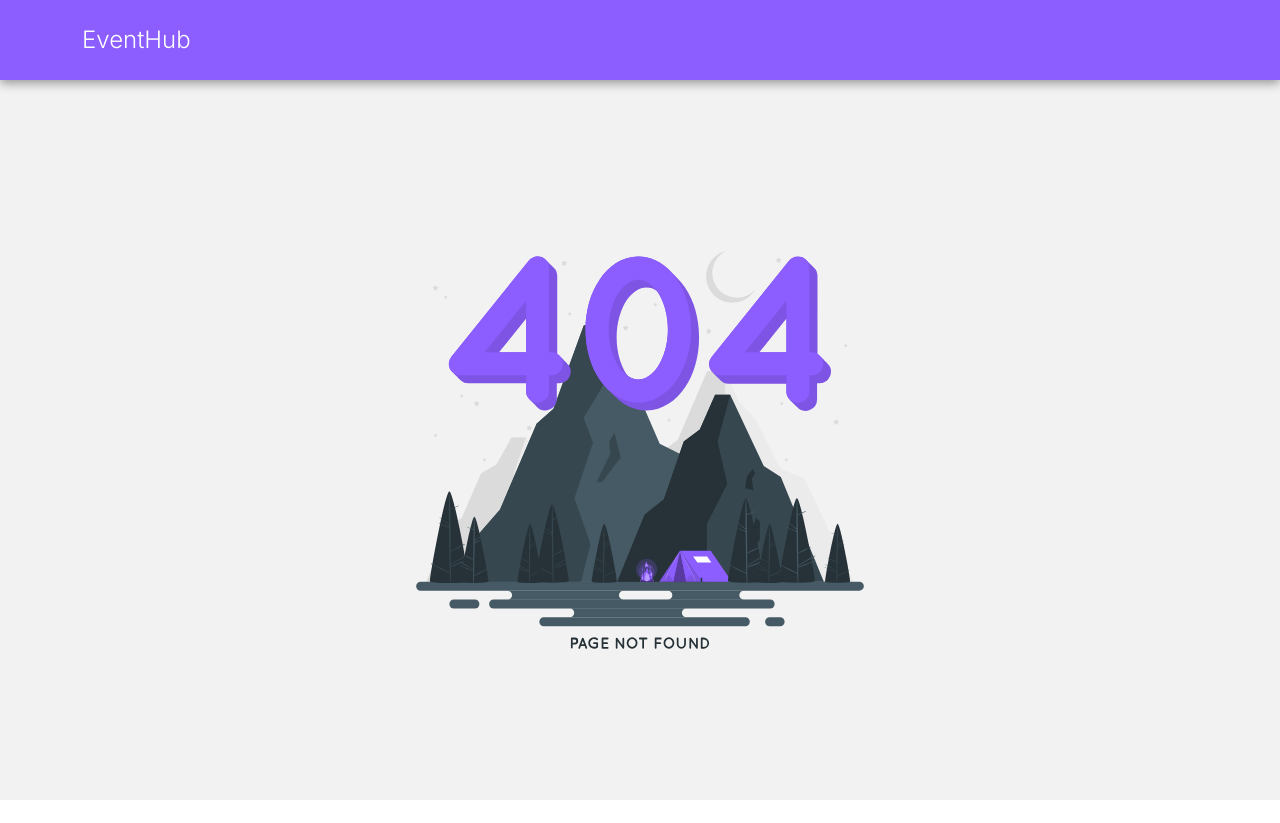
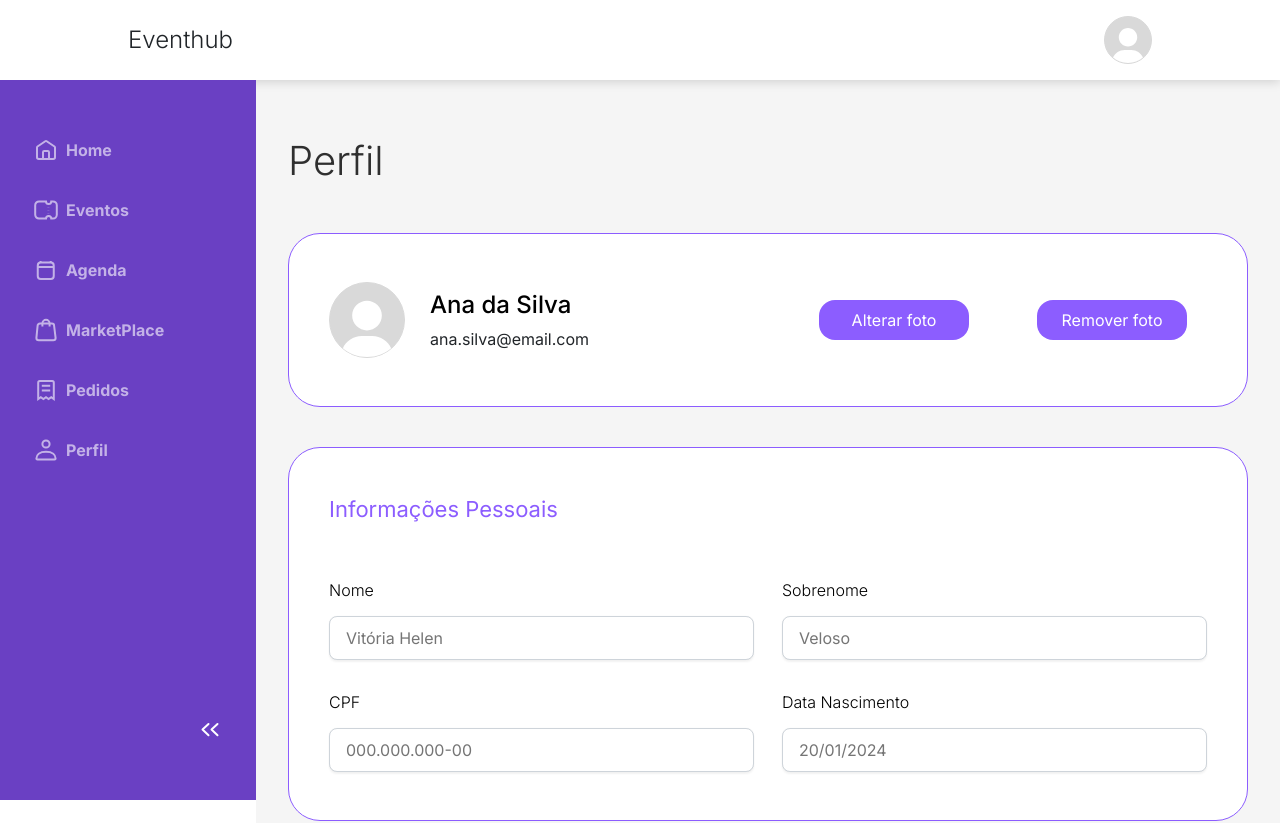
Before and after one commit to Eventhub-TCC/eventhub-tcc.github.io, a React (Vite) app: page /meu-perfil in a window 1280 px wide. Shown: the top 823 px of the page. Before the commit the page ends 800 px from the top, so only its background shows below. Built offline with nearby package versions, Linux system fonts and the light colour scheme.

Commit message:
feat(meu-perfil): adiciona página de perfil do usuário organizador
- Rota /meu-perfil
- Pagina de meu perfil criada
- Altera OrganizadorLayout para adicionar a rota de meu perfil

```diff
--- a/src/App.tsx
+++ b/src/App.tsx
@@ -6,6 +6,8 @@ import UsuarioLayout from './componentes/UsuarioLayout/UsuarioLayout'
 import EsqueciSenha from './paginas/EsqueciSenha/EsqueciSenha'
 import RedefinirSenha from './paginas/RedefinirSenha/RedefinirSenha'
 import Erro404 from './paginas/Erro404/Erro404'
+import MeuPerfil from './paginas/MeuPerfil/MeuPerfil'
+import OrganizadorLayout from './componentes/OrganizadorLayout/OrganizadorLayout'
 
 const App = () => {
   return (
@@ -18,7 +20,10 @@ const App = () => {
           <Route path='redefinir-senha' element={<RedefinirSenha />}/>
           <Route path='*' element={<Erro404 />}/>
         </Route>
-        <Route path='criar-evento' element={<CadastroEvento />}/>
+        <Route element={<OrganizadorLayout />}>
+          <Route path='criar-evento' element={<CadastroEvento />}/>
+          <Route path='meu-perfil' element={<MeuPerfil />}/>
+        </Route>
       </Routes>
     </BrowserRouter>
   )
--- a/src/componentes/OrganizadorLayout/OrganizadorLayout.tsx
+++ b/src/componentes/OrganizadorLayout/OrganizadorLayout.tsx
@@ -3,8 +3,9 @@ import BarraLateral from "../BarraLateral/BarraLateral";
 import "./OrganizadorLayout.css";
 import { useState } from "react";
 import ItemBarraLateral from "../ItemBarraLateral/ItemBarraLateral";
+import { Outlet } from "react-router";
 
-const OrganizadorLayout = ({ children }: any) => {
+const OrganizadorLayout = () => {
   const [minimizada, setMinimizada] = useState(false);
 
     function guardarMinimizada(dado:boolean){
@@ -42,7 +43,7 @@ const OrganizadorLayout = ({ children }: any) => {
           </BarraLateral>
         </div>
         <div className={`layout-info ${minimizada ? 'layout-info-minimizada' : ''}`}>
-          {children}
+          <Outlet/>
         </div>
       </div>
     </div>
--- /dev/null
+++ b/src/paginas/MeuPerfil/MeuPerfil.css
@@ -0,0 +1,174 @@
+.perfil {
+  display: flex;
+  padding: 56px 32px;
+  flex-direction: column;
+  align-items: flex-start;
+  gap: 40px;
+  flex: 1 0 0;
+  align-self: stretch;
+  background: #F5F5F5;
+  }
+
+.titulo-h1{
+    color: #2F2F2F;
+    font-family: Inter;
+    font-size: 40px;
+    font-style: normal;
+    font-weight: 300;
+    line-height: normal;
+    align-self: stretch;
+}
+
+.div-caixa{
+  display: flex;
+  flex-direction: column;
+  align-items: flex-start;
+  gap: 40px;
+  flex: 1 0 0;
+  align-self: stretch;
+  justify-content: space-between;
+}
+
+.formulario-perfil{
+  display: flex;
+  padding: 48px 40px;
+  justify-content: space-between;
+  align-items: center;
+  align-self: stretch;
+  border-radius: 32px;
+  border: 1px solid var(--Purple-700, #8C5DFF);
+  background: #FFF;
+}
+
+.perfil-foto-nome-email-organizador{
+  display: flex;
+  align-items: center;
+  gap: 25px;
+  justify-content: space-between;
+  width: 100%;
+}
+
+.nome-perfil-organizador{
+  color: #000;
+  font-family: Inter;
+  font-size: 24px;
+  font-style: normal;
+  font-weight: 500;
+  line-height: normal;
+}
+
+.botao-alterar-foto-perfil{
+  display: flex;
+  width: 190px;
+  height: 40px;
+  padding: 8px 20px;
+  justify-content: center;
+  align-items: center;
+}
+
+.botao-remover-foto-perfil{
+  display: flex;
+  width: 190px;
+  height: 40px;
+  padding: 8px 20px;
+  justify-content: center;
+  align-items: center;
+}
+
+
+.div-caixa2{
+  display: flex;
+  padding: 48px 40px;
+  flex-direction: column;
+  align-items: flex-start;
+  gap: 42px;
+  align-self: stretch;
+  border-radius: 32px;
+  border: 1px solid var(--Purple-700, #8C5DFF);
+  background: #FFF;
+}
+
+.texto-informacoes-pessoal{
+  color: var(--Purple-700, #8C5DFF);
+  font-family: Inter;
+  font-size: 22px;
+  font-style: normal;
+  font-weight: 400;
+  line-height: normal;
+}
+
+.campos-informacoes-pessoais-perfil-organizador{
+  display: flex;
+  flex-direction: column;
+  align-items: flex-start;
+  gap: 32px;
+  align-self: stretch;
+}
+
+.alinhamento-campos{
+  display: flex;
+  align-items: flex-start;
+  gap: 28px;
+  align-self: stretch;
+}
+
+.titulo-input-perfil{
+  display: flex;
+  flex-direction: column;
+  align-items: flex-start;
+  gap: 8px;
+  flex: 1 0 0;
+}
+
+.texto-input-perfil{
+  color: #000;
+  font-family: Inter;
+  font-size: 16px;
+  font-style: normal;
+  font-weight: 300;
+  line-height: normal;
+  align-self: stretch;
+}
+
+.inputs-perfil{
+  width: 100%;
+}
+
+.botoes-alterar-perfil{
+  display: flex;
+  justify-content: flex-end;
+  align-items: center;
+  gap: 24px;
+  align-self: stretch;
+}
+
+.botao-editar{
+  display: flex;
+  width: 150px;
+  padding: 12px 24px;
+  justify-content: center;
+  align-items: center;
+}
+
+.botao-deletar{
+  border-radius: 16px;
+  background:#F5F5F5;
+  display: flex;
+  width: 150px;
+  padding: 12px 24px;
+  justify-content: center;
+  align-items: center;
+}
+
+
+.foto-perfil {
+    display: flex;
+    align-items: center;
+    gap: 25px;
+}
+
+.botoes-foto-perfil{
+    display: flex;
+    align-items: center;
+    gap: 28px;
+}
--- /dev/null
+++ b/src/paginas/MeuPerfil/MeuPerfil.tsx
@@ -0,0 +1,124 @@
+// import React from 'react'
+import './MeuPerfil.css'
+import Botao from '../../componentes/Botao/Botao'
+import Input from '../../componentes/Input/Input'
+
+const MeuPerfil = () => {
+  return (
+    <div>
+          <div className='perfil'>
+            <h1 className='titulo-h1'>Perfil</h1>
+            <div className='div-caixa'>
+              <div className='formulario-perfil'>
+                <div className='perfil-foto-nome-email-organizador'>
+                  <div className='foto-perfil'>
+                    <svg xmlns="http://www.w3.org/2000/svg" width="76" height="76" viewBox="0 0 76 76" fill="none">
+                      <circle cx="38" cy="38" r="37.5" fill="#D9D9D9" stroke="#D9D9D9"/>
+                      <path fill-rule="evenodd" clip-rule="evenodd" d="M62.1304 66.2249C55.6243 71.6988 47.201 75.0006 37.9999 75.0006C28.7988 75.0006 20.3755 71.6988 13.8695 66.2249C17.1125 59.0364 24.3242 54.0373 32.7038 54.0373H43.2961C51.6756 54.0373 58.8874 59.0364 62.1304 66.2249ZM48.489 44.0988C45.7072 46.8894 41.9341 48.4572 37.9999 48.4572C34.0658 48.4572 30.2927 46.8894 27.5108 44.0988C24.729 41.3082 23.1661 37.5233 23.1661 33.5767C23.1661 29.6302 24.729 25.8453 27.5108 23.0547C30.2927 20.264 34.0658 18.6963 37.9999 18.6963C41.9341 18.6963 45.7072 20.264 48.489 23.0547C51.2709 25.8453 52.8338 29.6302 52.8338 33.5767C52.8338 37.5233 51.2709 41.3082 48.489 44.0988Z" fill="white"/>
+                    </svg>
+                    <div className='nome-email-organizador'>
+                      <h2 className='nome-perfil-organizador'>Ana da Silva</h2>
+                      ana.silva@email.com
+                    </div>
+                  </div>
+                    <div className='botoes-foto-perfil'>
+                      <div className='botao-alterar-foto-perfil'>
+                        <Botao texto='Alterar foto' />
+                      </div>
+                      <div className='botao-remover-foto-perfil'>
+                        <Botao texto='Remover foto' />
+                      </div>
+                    </div>
+                </div>
+              </div>
+            </div>
+
+
+            <div className='div-caixa2'>
+              <div className='informacoes-pessoais-perfil-organizador'>
+                <p className='texto-informacoes-pessoal'>Informações Pessoais</p>
+                </div>
+                  <div className='campos-informacoes-pessoais-perfil-organizador'>
+                    <div className='alinhamento-campos'>
+                      <div className='titulo-input-perfil'>
+                        <h1 className='texto-input-perfil'>Nome</h1>
+                      <div className='inputs-perfil'>
+                       <Input disabled="true" dica='Vitória Helen'/>
+                      </div>
+                    </div>
+                    <div className='titulo-input-perfil'>
+                      <h1 className='texto-input-perfil'>Sobrenome</h1>
+                      <div className='inputs-perfil'>
+                        <Input disabled="true" dica='Veloso'/>
+                    </div>
+                  </div>
+                </div>
+                <div className='alinhamento-campos'>
+                      <div className='titulo-input-perfil'>
+                        <h1 className='texto-input-perfil'>CPF</h1>
+                      <div className='inputs-perfil'>
+                       <Input disabled="true" dica='000.000.000-00'/>
+                      </div>
+                    </div>
+                    <div className='titulo-input-perfil'>
+                      <h1 className='texto-input-perfil'>Data Nascimento</h1>
+                      <div className='inputs-perfil'>
+                        <Input disabled="true" dica='20/01/2024'/>
+                    </div>
+                  </div>
+                </div>
+              </div>
+            </div>
+
+            <div className='div-caixa2'>
+              <div className='informacoes-pessoais-perfil-organizador'>
+                <p className='texto-informacoes-pessoal'>Contato</p>
+                </div>
+                  <div className='campos-informacoes-pessoais-perfil-organizador'>
+                    <div className='alinhamento-campos'>
+                      <div className='titulo-input-perfil'>
+                        <h1 className='texto-input-perfil'>E-mail</h1>
+                      <div className='inputs-perfil'>
+                       <Input disabled="true" dica='vitoria@gmail.com'/>
+                      </div>
+                    </div>
+                    <div className='titulo-input-perfil'>
+                      <h1 className='texto-input-perfil'>Telefone</h1>
+                      <div className='inputs-perfil'>
+                        <Input disabled="true" dica='(11) 11111-1111'/>
+                    </div>
+                  </div>
+                </div>
+              </div>
+            </div>
+
+            <div className='div-caixa2'>
+              <div className='informacoes-pessoais-perfil-organizador'>
+                <p className='texto-informacoes-pessoal'>Segurança</p>
+                </div>
+                  <div className='campos-informacoes-pessoais-perfil-organizador'>
+                    <div className='alinhamento-campos'>
+                      <div className='titulo-input-perfil'>
+                        <h1 className='texto-input-perfil'>Senha atual</h1>
+                      <div className='inputs-perfil'>
+                       <Input disabled="true" dica='************'/>
+                      </div>
+                    </div>
+                </div>
+              </div>
+            </div>
+
+            <div className='botoes-alterar-perfil'>
+              <div className='botao-editar'>
+                <Botao tamanho='max' texto='Editar' />
+              </div>
+              <div className='botao-deletar'>
+                <Botao tamanho='max' texto='Deletar' />
+              </div>
+            </div>
+          </div>
+    </div>
+  )
+}
+
+export default MeuPerfil
```
